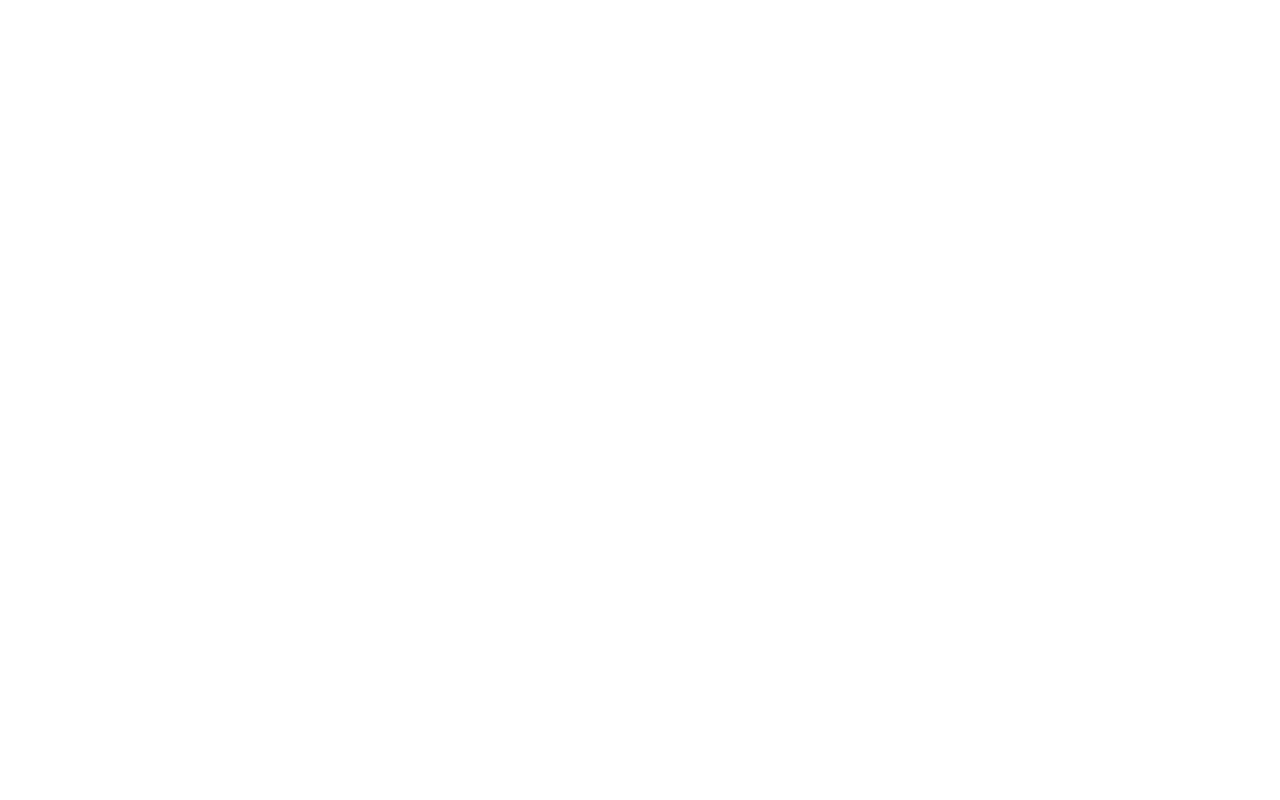
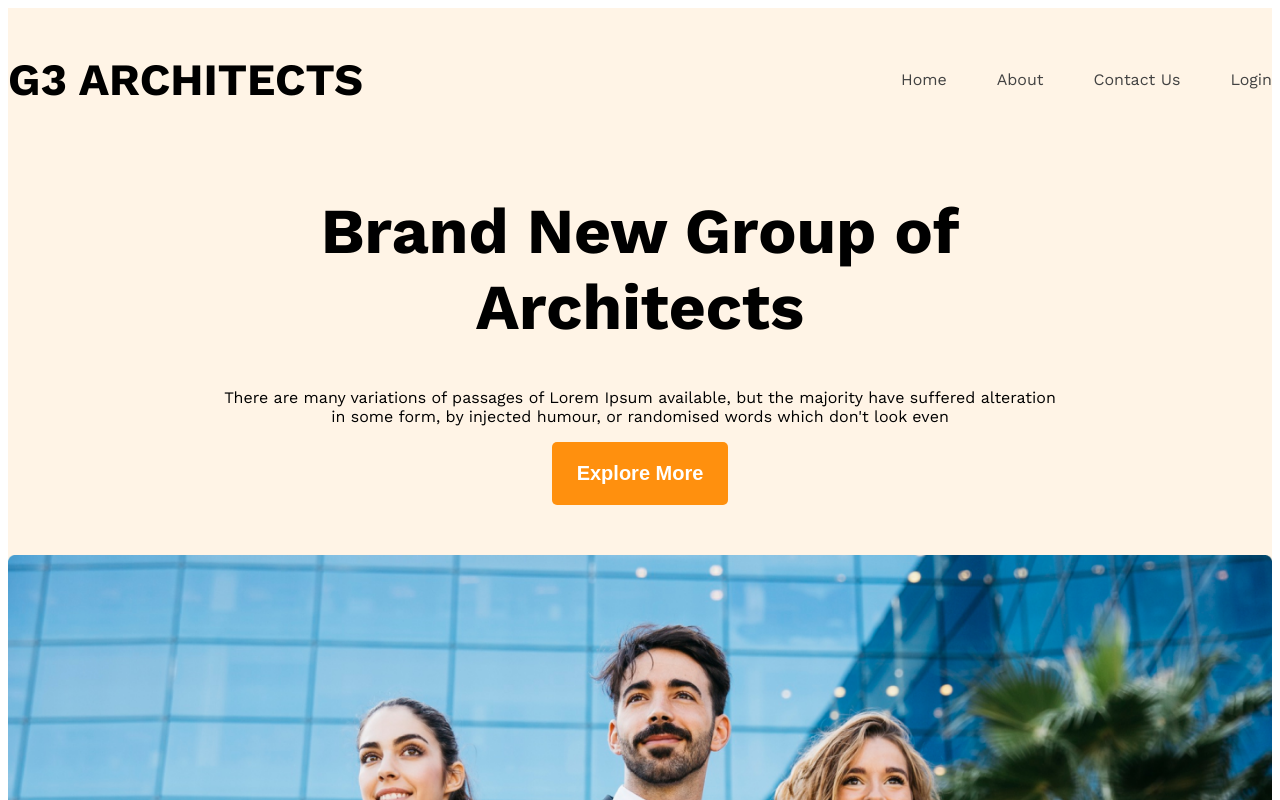
Before and after one commit to samihanishat/G3-Architects, a plain HTML site: page index.html in a window 1280 px wide. Shown: the top 800 px of the page. Drawn offline with nearby package versions, Linux system fonts and the light colour scheme.

Commit message:
Complete banner section for desktop

```diff
--- a/index.html
+++ b/index.html
@@ -3,14 +3,28 @@
 <head>
     <meta charset="UTF-8">
     <meta name="viewport" content="width=device-width, initial-scale=1.0">
-    <title>G3-ARCHITECTS</title>
+    <title>G3 ARCHITECTS</title>
     <link rel="stylesheet" href="styles/style.css">
 </head>
 <body class="work-sans-font">
-    <header>
+    <header class="bg-light">
         <nav class="navbar">
-
+            <h3 class="brand">G3 ARCHITECTS</h3>
+            <ul class="nav-links">
+                <li class="nav-item"><a href="" class="nav-link text-gray">Home</a></li>
+                <li class="nav-item"><a href="" class="nav-link text-gray">About</a></li>
+                <li class="nav-item"><a href="" class="nav-link text-gray">Contact Us</a></li>
+                <li class="nav-item"><a href="" class="nav-link text-gray">Login</a></li>
+            </ul>
         </nav>
+        <div class="banner">
+            <div class="banner-content">
+                <h1 class="banner-title">Brand New Group of Architects</h1>
+                <p class="banner-description">There are many variations of passages of Lorem Ipsum available, but the majority have suffered alteration in some form, by injected humour, or randomised words which don't look even</p>
+                <button class="btn-primary">Explore More</button>
+            </div>
+            <img src="images/banner.png" alt="" class="banner-image">
+        </div>
     </header>
     <main>
 
--- a/styles/style.css
+++ b/styles/style.css
@@ -7,3 +7,67 @@
   font-weight: 400;
   font-style: normal;
 }
+/* nav related style */
+.navbar{
+    display: flex;
+    justify-content: space-between;
+    align-items: center;
+}
+
+.brand{
+    font-weight: 700;
+    font-size: 2.8rem;
+}
+.nav-links{
+    display: flex;
+    gap: 50px;
+}
+.nav-item{
+    list-style: none;
+}
+.nav-link{
+    text-decoration: none;
+}
+
+.navbar, .banner{
+    max-width: 1440px;
+    margin: 0 auto;
+}
+/* shared styles */
+/* Dark01 */
+
+
+/* Dark02 */
+.text-gray{
+    color: #424242;
+}
+/* Dark03 */
+.text-light-gray{
+    color: #727272;
+}
+/* banner related styles */
+.bg-light{
+    background: rgba(255, 144, 14, 0.1);
+}
+.banner-content{
+    max-width: 850px;
+    margin: 0 auto;
+    text-align: center;
+    margin-bottom: 50px;
+}
+.banner-title{
+    font-size: 4rem;
+    font-weight: 700;
+}
+.btn-primary{
+    background-color: #FF900E;
+    border: none;
+    color: white;
+    padding: 20px 25px;
+    border-radius: 5px;
+    font-weight: 600;
+    font-size: 1.25rem;
+}
+.banner-image{
+    width: 100%;
+}
```
